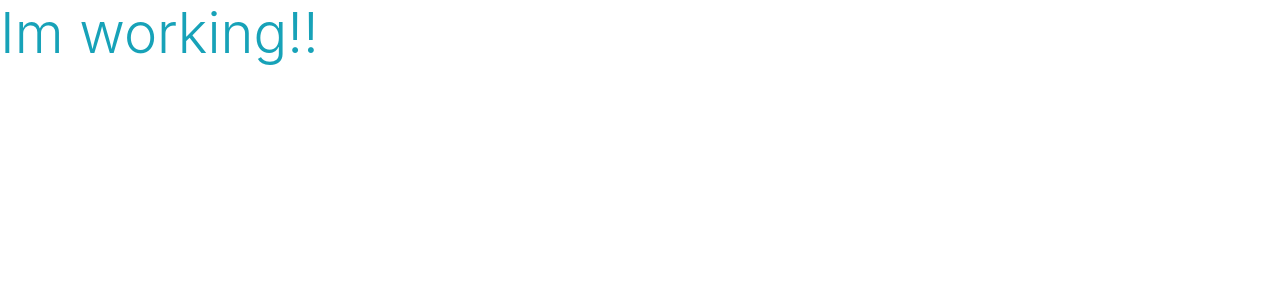
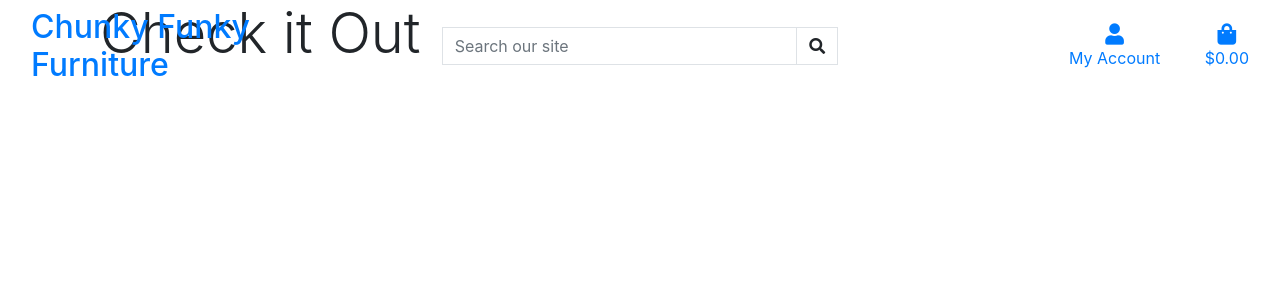
Before and after one commit to VinceNolan999/chunky_funky, a Django app: page / in a window 1280 px wide. Shown: the top 300 px of the page. Run offline with Django 3.2, Linux system fonts and the light colour scheme; some libraries are stand-ins or nearby versions.

Commit message:
added main header

```diff
--- a/home/templates/home/index.html
+++ b/home/templates/home/index.html
@@ -1,6 +1,29 @@
 {% extends "base.html" %}
 {% load static %}
 
+{% block page_header %}
+    <div class="container header-container">
+        <div class="row">
+            <div class="col"></div>
+        </div>
+    </div>
+{% endblock %}
+
 {% block content %}
-    <h1 class="display-4 text-info">Im working!!</h1>
+    <div class="container h-100">
+        <div class="row h-100">
+            <div class="col">
+                <div class="col-7 col-md-6">
+                    <h1 class="display-4 logo-font text-black">
+                        Check it Out
+                    </h1>
+                    <div class="my-5">
+                        <h4>
+                            <a href="" class="shop-button btn btn-lg rounded-1"></a>
+                        </h4>
+                    </div>
+                </div>
+            </div>
+        </div>
+    </div>
 {% endblock %}
--- a/templates/base.html
+++ b/templates/base.html
@@ -21,7 +21,8 @@
     {% endblock %}
 
     {% block corejs %}
-        <script src="https://code.jquery.com/jquery-3.6.0.min.js" integrity="sha256-/xUj+3OJU5yExlq6GSYGSHk7tPXikynS7ogEvDej/m4=" crossorigin="anonymous"></script>
+        <link rel="stylesheet" href="https://use.fontawesome.com/releases/v5.15.4/css/all.css" integrity="sha384-DyZ88mC6Up2uqS4h/KRgHuoeGwBcD4Ng9SiP4dIRy0EXTlnuz47vAwmeGwVChigm" crossorigin="anonymous">
+        <script src="https://code.jquery.com/jquery-3.4.1.slim.min.js" integrity="sha384-J6qa4849blE2+poT4WnyKhv5vZF5SrPo0iEjwBvKU7imGFAV0wwj1yYfoRSJoZ+n" crossorigin="anonymous"></script>
         <script src="https://cdn.jsdelivr.net/npm/popper.js@1.16.0/dist/umd/popper.min.js" integrity="sha384-Q6E9RHvbIyZFJoft+2mJbHaEWldlvI9IOYy5n3zV9zzTtmI3UksdQRVvoxMfooAo" crossorigin="anonymous"></script>
         <script src="https://stackpath.bootstrapcdn.com/bootstrap/4.4.1/js/bootstrap.min.js" integrity="sha384-wfSDF2E50Y2D1uUdj0O3uMBJnjuUD4Ih7YwaYd1iqfktj0Uod8GCExl3Og8ifwB6" crossorigin="anonymous"></script>
     {% endblock %}
@@ -32,7 +33,67 @@
     <title>Chunky Funky Furniture {% block extra_title %}{% endblock %}</title>
   </head>
   <body>
-    <header class="container-fluid fixed-top"></header>
+    <header class="container-fluid fixed-top">
+        <div class="row">
+            <div class="col-12 col-lg-4 my-auto py-1 py-lg-0 text-center text-lg-left">
+                <a href="{% url 'home' %}" class="nav-link main-logo-link">
+                    <h2 class="logo-font text-black my-0">Chunky Funky Furniture</h2>
+                </a>
+            </div>
+            <div class="col-12 col-lg-4 my-auto py-1 py-lg-0">
+                <form method="GET" action="">
+                    <div class="input-group w-100">
+                        <input class="form-control border border-black rounded-0" type="text" name="q" placeholder="Search our site">
+                        <div class="input-group-append">
+                            <button class="form-control btn btn-black border border-black rounded-0" type="submit">
+                                <span class="icon">
+                                    <i class="fas fa-search"></i>
+                                </span>
+                            </button>
+                        </div>
+                    </div>
+                </form>
+            </div>
+            <div class="col-12 col-lg-4 my-auto py-1 py-lg-0">
+                <ul class="list-inline list-unstyled text-center text-lg-right my-0">
+                    <li class="list-inline-item dropdown">
+                        <a class="text-black nav-link" href="#" id="user-options" data-toggle="dropdown" aria-haspopup="true" aria-expanded="false">
+                            <div class="text-center">
+                                <div><i class="fas fa-user fa-lg"></i></div>
+                                <p class="my-0">My Account</p>
+                            </div>
+                        </a>
+                        <div class="dropdown-menu border-0" aria-labelledby="user-options">
+                            {% if request.user.is_authenticated %}
+                                {% if request.user.is_superuser %}
+                                    <a href="" class="dropdown-item">Product Management</a>
+                                {% endif %}
+                                <a href="" class="dropdown-item">My Profile</a>
+                                <a href="{% url 'account_logout' %}" class="dropdown-item">Logout</a>
+                            {% else %}
+                                <a href="{% url 'account_signup' %}" class="dropdown-item">Register</a>
+                                <a href="{% url 'account_login' %}" class="dropdown-item">Login</a>
+                            {% endif %}
+                        </div>
+                    </li>
+                    <li class="list-inline-item">
+                        <a class="{% if grand_total %}text-info font-weight-bold{% else %}text-black{% endif %} nav-link" href="">
+                            <div class="text-center">
+                                <div><i class="fas fa-shopping-bag fa-lg"></i></div>
+                                <p class="my-0">
+                                    {% if grand_total %}
+                                        ${{ grand_total|floatformat:2 }}
+                                    {% else %}
+                                        $0.00
+                                    {% endif %}
+                                </p>
+                            </div>
+                        </a>
+                    </li>
+                </ul>
+            </div>
+        </div>
+    </header>
 
     {% if messages %}
         <div class="message-container"></div>
```
